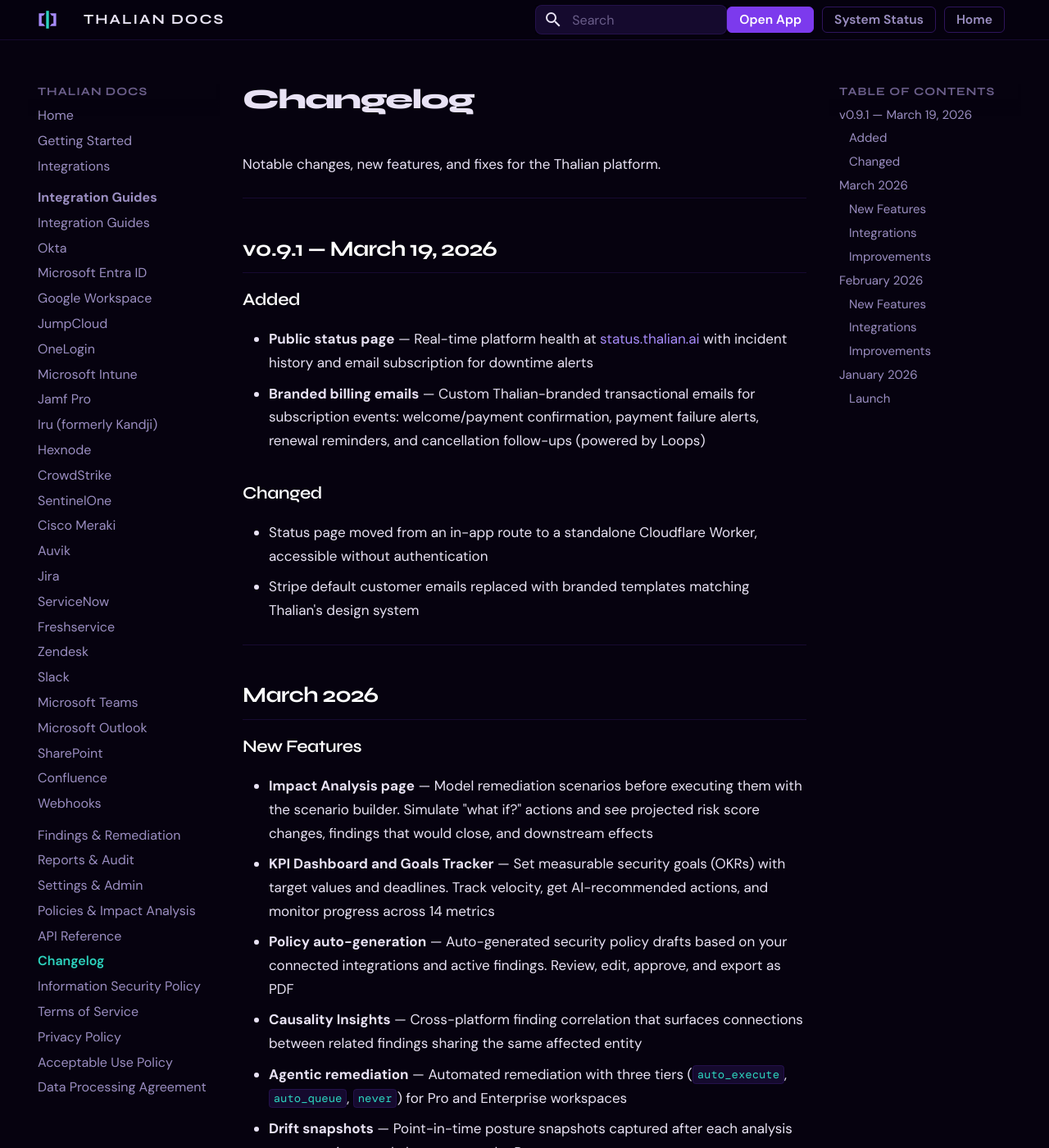
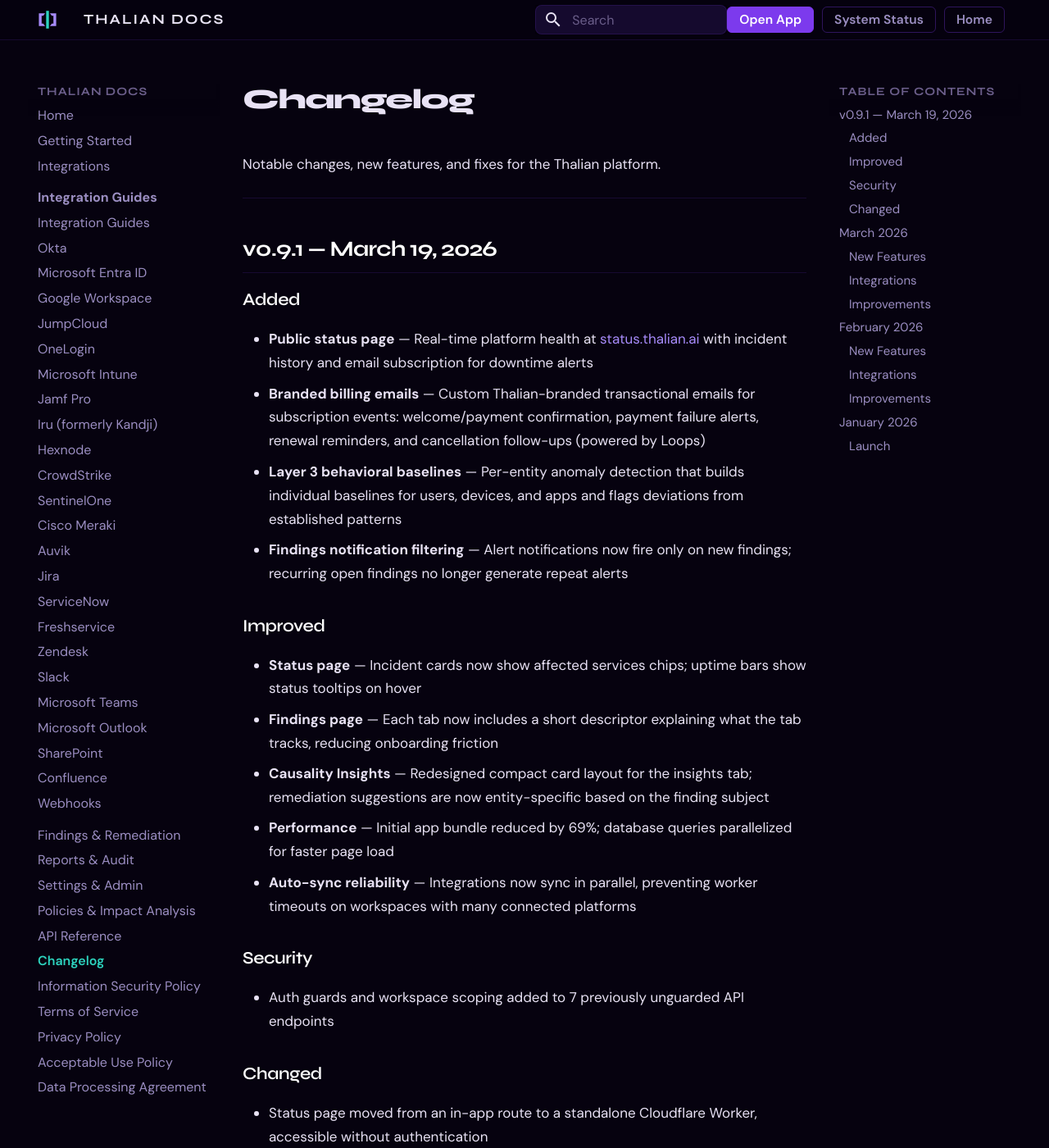
Before and after one commit to tori-mf13/thalian-docs, an MkDocs documentation site: the page built from docs/changelog.md, in a window 1280 px wide and 1400 px high. Shown: the whole window at 82% size. Built offline with MkDocs 1.6.1 and Material for MkDocs 9.7.7, drawn with Linux system fonts in a browser that asks for light colours.

Commit message:
docs: update changelog for March 19 — Layer 3 baselines, notification filtering, status page and causality improvements

```diff
--- a/docs/changelog.md
+++ b/docs/changelog.md
@@ -10,6 +10,20 @@ Notable changes, new features, and fixes for the Thalian platform.
 
 - **Public status page** — Real-time platform health at [status.thalian.ai](https://status.thalian.ai) with incident history and email subscription for downtime alerts
 - **Branded billing emails** — Custom Thalian-branded transactional emails for subscription events: welcome/payment confirmation, payment failure alerts, renewal reminders, and cancellation follow-ups (powered by Loops)
+- **Layer 3 behavioral baselines** — Per-entity anomaly detection that builds individual baselines for users, devices, and apps and flags deviations from established patterns
+- **Findings notification filtering** — Alert notifications now fire only on new findings; recurring open findings no longer generate repeat alerts
+
+### Improved
+
+- **Status page** — Incident cards now show affected services chips; uptime bars show status tooltips on hover
+- **Findings page** — Each tab now includes a short descriptor explaining what the tab tracks, reducing onboarding friction
+- **Causality Insights** — Redesigned compact card layout for the insights tab; remediation suggestions are now entity-specific based on the finding subject
+- **Performance** — Initial app bundle reduced by 69%; database queries parallelized for faster page load
+- **Auto-sync reliability** — Integrations now sync in parallel, preventing worker timeouts on workspaces with many connected platforms
+
+### Security
+
+- Auth guards and workspace scoping added to 7 previously unguarded API endpoints
 
 ### Changed
 
```
